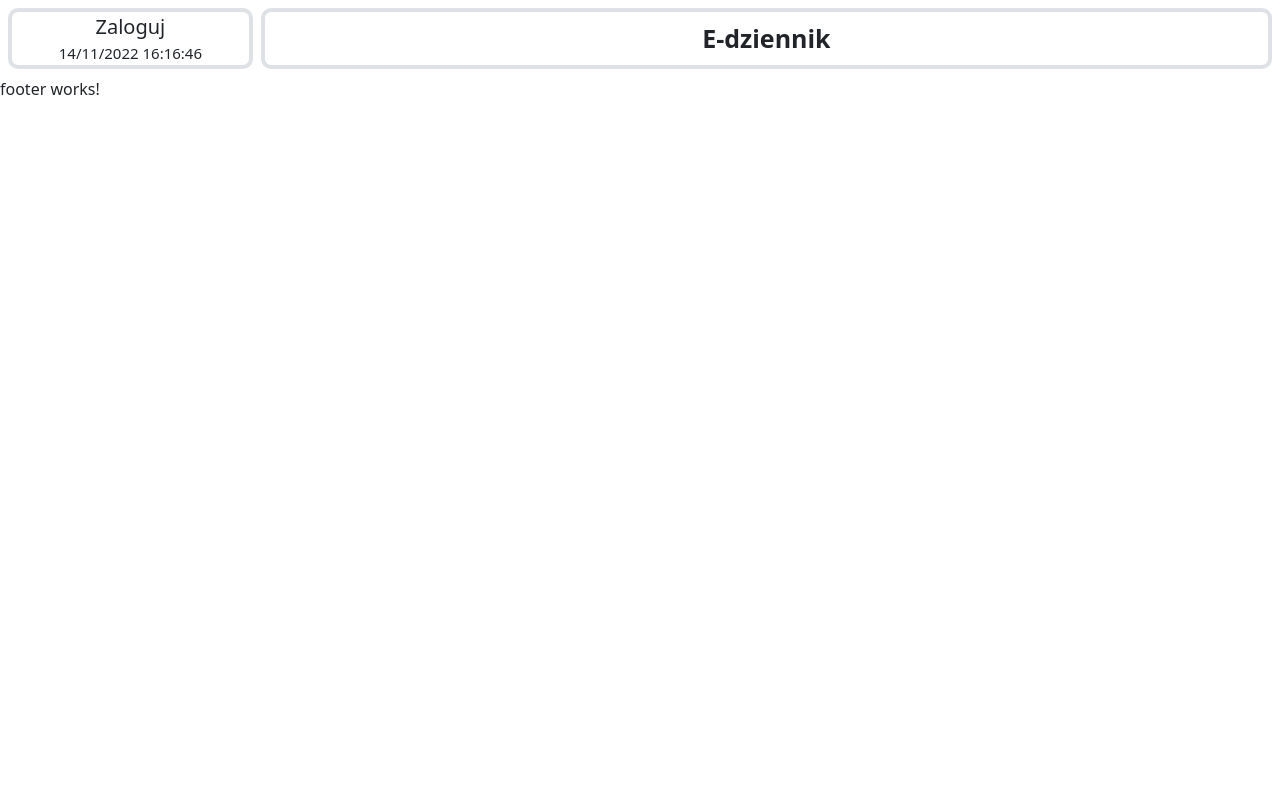
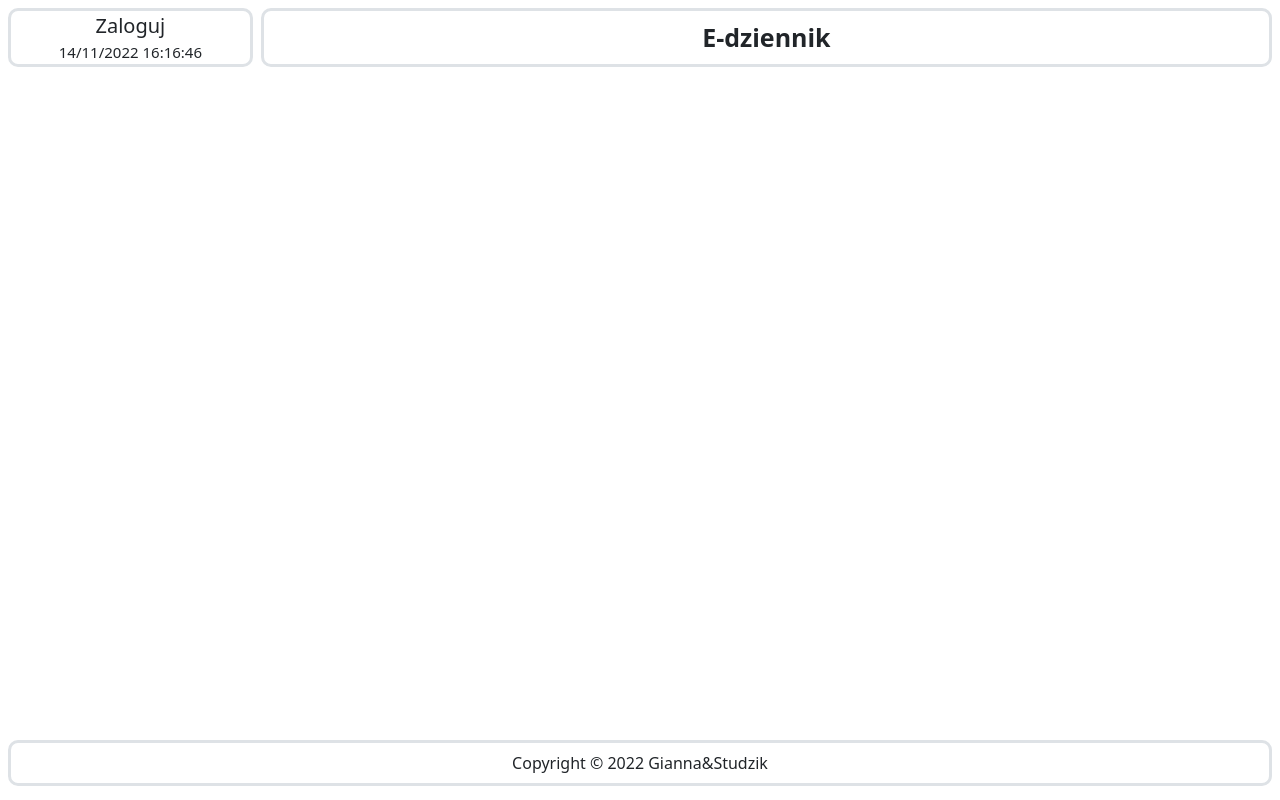
Before and after one commit to gothdawid/Projekt_PAB, an Angular app in the folder frontend/: page / in a window 1280 px wide. Built offline with nearby package versions, Linux system fonts and the light colour scheme.

Commit message:
Frontend: Footer, Header
Implemented footer
Fixed Header

```diff
--- a/frontend/src/app/components/footer/footer.component.html
+++ b/frontend/src/app/components/footer/footer.component.html
@@ -1 +1,7 @@
-<p>footer works!</p>
+<footer class="footer">
+    <div class="footer-position">
+        <div class="border-details border-3 border footer-details">
+            Copyright © 2022 Gianna&Studzik
+        </div>
+    </div>
+</footer>
--- a/frontend/src/app/components/footer/footer.component.scss
+++ b/frontend/src/app/components/footer/footer.component.scss
@@ -0,0 +1,22 @@
+.footer {
+    position: absolute;
+    bottom: 0;
+    width: 100%;
+    /* Set the fixed height of the footer here */
+    height: 60px;
+    line-height: 40px;
+}
+
+.footer-position {
+    margin-left: 0.5rem;
+    margin-right: 0.5rem;
+}
+
+.footer-details {
+    display: flex;
+    justify-content: center;
+}
+
+.border-details {
+    border-radius: 10px;
+}
--- a/frontend/src/app/components/header/header.component.html
+++ b/frontend/src/app/components/header/header.component.html
@@ -1,5 +1,5 @@
 <div class="nav header m-2">
-    <div class="user-info border border-4 me-2">
+    <div class="user-info border border-3 me-2">
         <div class="text-user">
             Zaloguj
         </div>
@@ -7,7 +7,7 @@
             {{ time | date: 'dd/MM/yyyy HH:mm:ss' }}
         </div>
     </div>
-    <div class="logo-info border border-4 text-journal">
+    <div class="logo-info border border-3 text-journal">
         E-dziennik
     </div>
 </div>
--- a/frontend/src/app/components/header/header.component.scss
+++ b/frontend/src/app/components/header/header.component.scss
@@ -13,7 +13,6 @@
 
 .logo-info {
     border-radius: 10px;
-    border-width: 1rem;
     display: flex;
     justify-content: center;
 }
```
